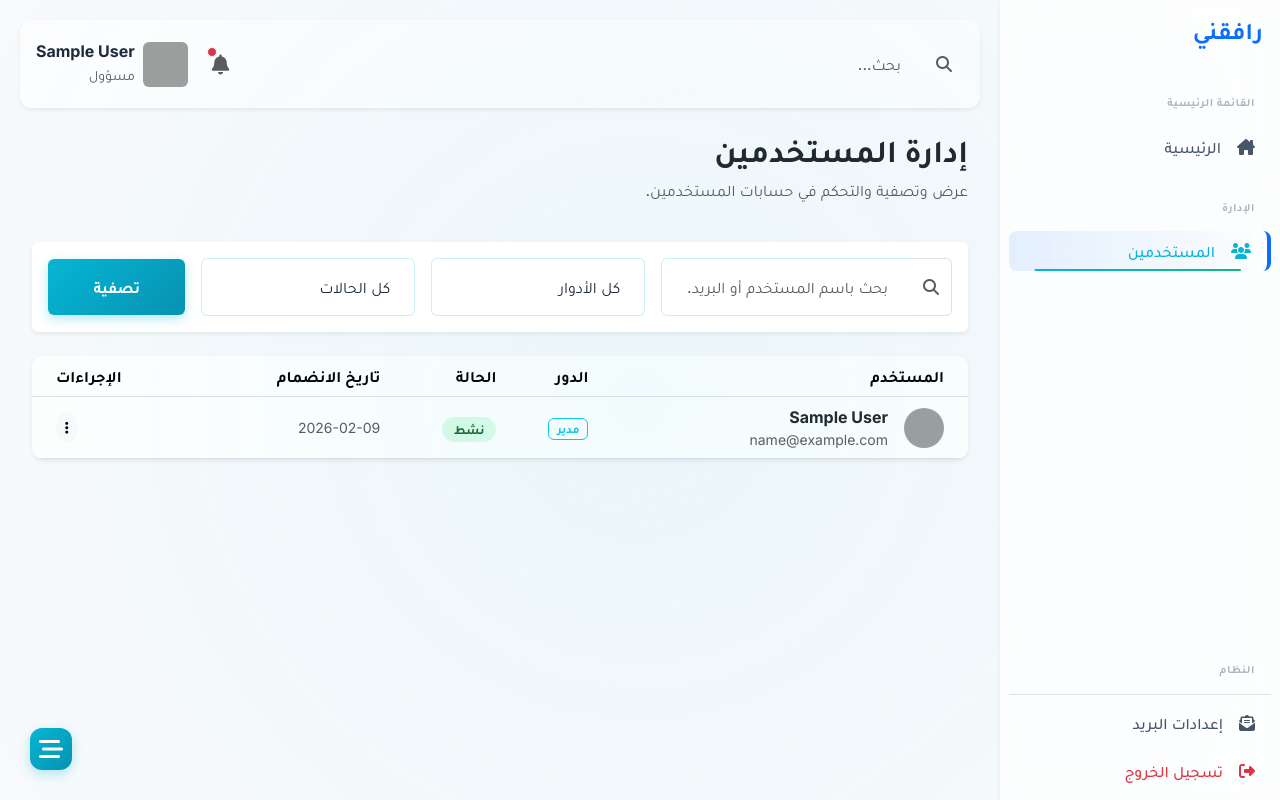
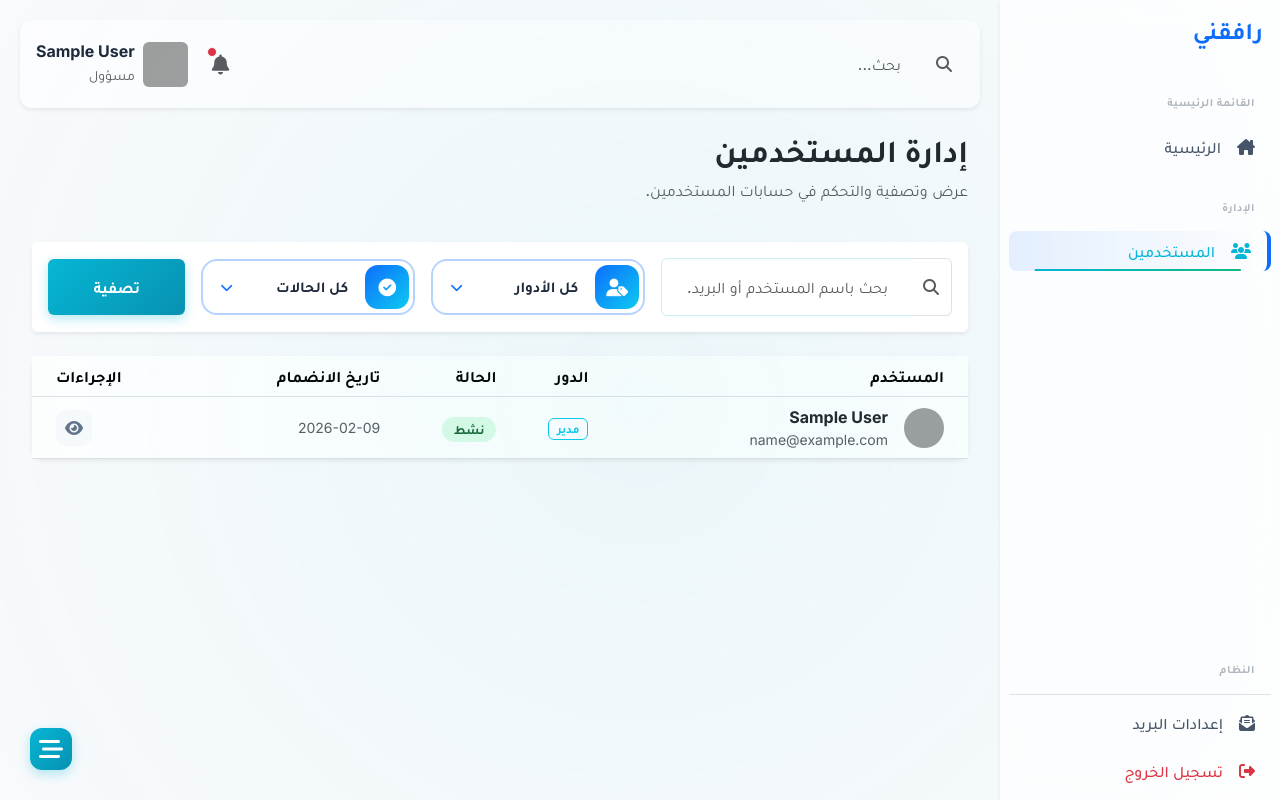
Before and after one commit to amraoui-mo7amed/rafikni, a Django app: page /dashboard/users/ in a window 1280 px wide. Run offline with Django 5.2, Linux system fonts and the light colour scheme; the visitor is signed in with stand-in values (Sample User, id 1); data comes from the database, SQL or seed files in the repository; some libraries are stand-ins or nearby versions; grey boxes are pictures that could not be loaded.

Commit message:
feat: Introduce custom select component and dedicated user list styling, centralizing admin access control with a new decorator.

```diff
--- /dev/null
+++ b/dashboard/static/dashboard/css/ultra_select.css
@@ -0,0 +1,129 @@
+:root {
+    --select-glow: rgba(13, 110, 253, 0.25);
+    --select-border: rgba(13, 110, 253, 0.3);
+    --select-bg: rgba(255, 255, 255, 0.9);
+    --select-text: #1e293b;
+    --select-transition: all 0.4s cubic-bezier(0.175, 0.885, 0.32, 1.275);
+    --dropdown-bg: rgba(255, 255, 255, 0.98);
+}
+
+.ultra-select-container {
+    position: relative;
+    width: 100%;
+    z-index: 100;
+}
+
+.ultra-select-wrapper {
+    display: flex;
+    align-items: center;
+    background: var(--select-bg);
+    backdrop-filter: blur(12px);
+    -webkit-backdrop-filter: blur(12px);
+    border: 2px solid var(--select-border);
+    border-radius: 16px;
+    padding: 2px;
+    transition: var(--select-transition);
+    cursor: pointer;
+    user-select: none;
+}
+
+.ultra-select-wrapper:hover, .ultra-select-wrapper.open {
+    border-color: #0d6efd;
+    transform: translateY(-2px);
+    box-shadow: 0 10px 25px -10px var(--select-glow);
+}
+
+.ultra-icon-box {
+    width: 44px;
+    height: 44px;
+    display: grid;
+    place-items: center;
+    background: linear-gradient(135deg, #0d6efd, #0dcaf0);
+    color: white;
+    border-radius: 13px;
+    margin: 2px;
+    font-size: 1.1rem;
+    transition: var(--select-transition);
+}
+
+.ultra-selected-value {
+    flex-grow: 1;
+    padding: 0 15px;
+    font-weight: 700;
+    color: var(--select-text);
+    font-size: 0.95rem;
+    white-space: nowrap;
+    overflow: hidden;
+    text-overflow: ellipsis;
+}
+
+.ultra-arrow {
+    padding: 0 15px;
+    color: #0d6efd;
+    font-size: 0.8rem;
+    transition: var(--select-transition);
+}
+
+.ultra-select-wrapper.open .ultra-arrow {
+    transform: rotate(180deg);
+}
+
+/* Floating Dropdown Menu */
+.ultra-dropdown {
+    position: absolute;
+    top: calc(100% + 10px);
+    left: 0;
+    right: 0;
+    background: var(--dropdown-bg);
+    backdrop-filter: blur(20px);
+    border: 1px solid rgba(13, 110, 253, 0.15);
+    border-radius: 16px;
+    box-shadow: 0 15px 35px rgba(0, 0, 0, 0.1);
+    opacity: 0;
+    visibility: hidden;
+    transform: translateY(10px) scale(0.95);
+    transition: all 0.3s cubic-bezier(0.68, -0.55, 0.265, 1.55);
+    overflow: hidden;
+    z-index: 1000;
+}
+
+.ultra-dropdown.show {
+    opacity: 1;
+    visibility: visible;
+    transform: translateY(0) scale(1);
+}
+
+.ultra-option {
+    padding: 12px 20px;
+    font-weight: 600;
+    color: var(--select-text);
+    cursor: pointer;
+    transition: all 0.2s ease;
+    text-align: right;
+    border-bottom: 1px solid rgba(0, 0, 0, 0.03);
+}
+
+.ultra-option:last-child {
+    border-bottom: none;
+}
+
+.ultra-option:hover {
+    background: rgba(13, 110, 253, 0.05);
+    color: #0d6efd;
+    padding-right: 25px;
+}
+
+.ultra-option.active {
+    background: #0d6efd;
+    color: white;
+}
+
+/* RTL Adjustments */
+[dir="rtl"] .ultra-selected-value {
+    text-align: right;
+}
+
+[dir="rtl"] .ultra-option:hover {
+    padding-right: 25px;
+    padding-left: 20px;
+}
--- /dev/null
+++ b/dashboard/static/dashboard/css/user_list.css
@@ -0,0 +1,105 @@
+/* User List Custom Styles */
+.user-avatar {
+    width: 40px;
+    height: 40px;
+    border-radius: 50%;
+    object-fit: cover;
+}
+
+.status-badge {
+    padding: 5px 12px;
+    border-radius: 50px;
+    font-size: 0.8rem;
+    font-weight: 600;
+}
+
+.status-active {
+    background: #dcfce7;
+    color: #166534;
+}
+
+.status-inactive {
+    background: #fee2e2;
+    color: #991b1b;
+}
+
+.table-responsive {
+    background: white;
+    border-radius: 12px;
+    overflow: visible; /* Changed to visible for dropdowns/tooltips */
+}
+
+.search-box {
+    max-width: 300px;
+}
+
+/* Action Buttons Styling */
+.action-btn {
+    width: 36px;
+    height: 36px;
+    display: inline-flex;
+    align-items: center;
+    justify-content: center;
+    border-radius: 10px;
+    border: 1px solid transparent;
+    transition: all 0.3s ease;
+    background: #f8fafc;
+    color: #64748b;
+}
+
+.action-btn:hover {
+    transform: translateY(-2px);
+}
+
+.btn-view:hover {
+    background: #e0f2fe;
+    color: #0ea5e9;
+    border-color: #bae6fd;
+}
+
+.btn-status-toggle:hover {
+    background: #fef3c7;
+    color: #d97706;
+    border-color: #fde68a;
+}
+
+.btn-status-toggle.active:hover {
+    background: #dcfce7;
+    color: #166534;
+    border-color: #bbf7d0;
+}
+
+.btn-delete:hover {
+    background: #fee2e2;
+    color: #dc2626;
+    border-color: #fecaca;
+}
+
+/* Modal Styling */
+.modal-confirm .modal-content {
+    border-radius: 20px;
+    border: none;
+}
+
+.modal-confirm .modal-header {
+    border-bottom: none;
+    padding: 25px 25px 5px;
+}
+
+.modal-confirm .modal-footer {
+    border-top: none;
+    padding: 10px 25px 25px;
+}
+
+.icon-box-danger {
+    width: 60px;
+    height: 60px;
+    margin: 0 auto 20px;
+    display: flex;
+    align-items: center;
+    justify-content: center;
+    border-radius: 50%;
+    background: #fee2e2;
+    color: #dc2626;
+    font-size: 1.5rem;
+}
--- /dev/null
+++ b/dashboard/static/dashboard/js/user_list.js
@@ -0,0 +1,116 @@
+/**
+ * User Management Logic
+ * Handles user details view, status toggling, and deletion with confirmations.
+ */
+
+const UserManager = {
+    init() {
+        this.userModal = new bootstrap.Modal(document.getElementById('userModal'));
+        this.deleteModal = new bootstrap.Modal(document.getElementById('deleteConfirmModal'));
+        this.csrfToken = document.querySelector('[name=csrfmiddlewaretoken]').value;
+        this.deleteUserId = null;
+
+        // Bind delete confirmation button
+        document.getElementById('confirmDeleteBtn').addEventListener('click', () => {
+            if (this.deleteUserId) this.executeDelete(this.deleteUserId);
+        });
+    },
+
+    viewDetails(pk) {
+        fetch(`/dashboard/users/${pk}/`, {
+            headers: { 'X-Requested-With': 'XMLHttpRequest' }
+        })
+        .then(r => r.json())
+        .then(res => {
+            if (res.success) {
+                const d = res.data;
+                document.getElementById('modalContent').innerHTML = `
+                    <div class="text-center mb-4">
+                        <img src="https://ui-avatars.com/api/?name=${d.username}&size=100&background=0D6EFD&color=fff" class="rounded-circle mb-3 shadow-sm border border-4 border-white">
+                        <h4 class="mb-0 fw-bold">${d.username}</h4>
+                        <span class="badge bg-primary px-3 rounded-pill mt-2">${d.role}</span>
+                    </div>
+                    <div class="row g-3">
+                        <div class="col-6"><div class="small text-muted">البريد الإلكتروني</div><div class="fw-bold text-dark">${d.email}</div></div>
+                        <div class="col-6"><div class="small text-muted">رقم الهاتف</div><div class="fw-bold text-dark">${d.phone}</div></div>
+                        <div class="col-6"><div class="small text-muted">تاريخ الميلاد</div><div class="fw-bold text-dark">${d.birthdate}</div></div>
+                        <div class="col-6"><div class="small text-muted">الحالة</div><div class="fw-bold text-dark">${d.is_active ? 'نشط' : 'محظور'}</div></div>
+                        <div class="col-6"><div class="small text-muted">انضم في</div><div class="fw-bold text-dark">${d.date_joined}</div></div>
+                        <div class="col-6"><div class="small text-muted">آخر دخول</div><div class="fw-bold text-dark">${d.last_login}</div></div>
+                    </div>
+                `;
+                this.userModal.show();
+            }
+        });
+    },
+
+    toggleStatus(pk, currentIsActive) {
+        const action = currentIsActive ? 'حظر' : 'تفعيل';
+        Swal.fire({
+            title: `هل أنت متأكد من ${action} المستخدم؟`,
+            icon: 'warning',
+            showCancelButton: true,
+            confirmButtonText: 'نعم، قم بذلك',
+            cancelButtonText: 'إلغاء',
+            confirmButtonColor: currentIsActive ? '#f59e0b' : '#10b981',
+            customClass: {
+                confirmButton: 'btn btn-warning px-4 py-2',
+                cancelButton: 'btn btn-light px-4 py-2'
+            }
+        }).then((result) => {
+            if (result.isConfirmed) {
+                fetch(`/dashboard/users/${pk}/toggle-status/`, {
+                    method: 'POST',
+                    headers: { 'X-CSRFToken': this.csrfToken }
+                }).then(r => r.json()).then(res => {
+                    if (res.success) {
+                        Swal.fire('تم بنجاح', res.message, 'success').then(() => location.reload());
+                    } else {
+                        Swal.fire('خطأ', res.message, 'error');
+                    }
+                });
+            }
+        });
+    },
+
+    requestDelete(pk) {
+        this.deleteUserId = pk;
+        this.deleteModal.show();
+    },
+
+    executeDelete(pk) {
+        const btn = document.getElementById('confirmDeleteBtn');
+        const originalText = btn.innerHTML;
+        btn.disabled = true;
+        btn.innerHTML = '<span class="spinner-border spinner-border-sm me-2"></span> جاري الحذف...';
+
+        fetch(`/dashboard/users/${pk}/delete/`, {
+            method: 'POST',
+            headers: { 'X-CSRFToken': this.csrfToken }
+        })
+        .then(r => r.json())
+        .then(res => {
+            this.deleteModal.hide();
+            if (res.success) {
+                Swal.fire('تم الحذف', res.message, 'success').then(() => location.reload());
+            } else {
+                Swal.fire('خطأ', res.message, 'error');
+                btn.disabled = false;
+                btn.innerHTML = originalText;
+            }
+        })
+        .catch(() => {
+            Swal.fire('خطأ', 'حدث خطأ غير متوقع', 'error');
+            btn.disabled = false;
+            btn.innerHTML = originalText;
+        });
+    }
+};
+
+// Initialize on DOM load
+document.addEventListener('DOMContentLoaded', () => UserManager.init());
+
+// Global access for onclick
+window.viewUserDetails = (pk) => UserManager.viewDetails(pk);
+window.toggleUserStatus = (pk, currentIsActive) => UserManager.toggleStatus(pk, currentIsActive);
+window.deleteUser = (pk) => UserManager.requestDelete(pk);
--- a/dashboard/templates/dashboard/users/user_list.html
+++ b/dashboard/templates/dashboard/users/user_list.html
@@ -3,14 +3,8 @@
 
 {% block extra_css %}
     {{ block.super }}
-    <style>
-        .user-avatar { width: 40px; height: 40px; border-radius: 50%; object-fit: cover; }
-        .status-badge { padding: 5px 12px; border-radius: 50px; font-size: 0.8rem; font-weight: 600; }
-        .status-active { background: #dcfce7; color: #166534; }
-        .status-inactive { background: #fee2e2; color: #991b1b; }
-        .table-responsive { background: white; border-radius: 12px; overflow: hidden; }
-        .search-box { max-width: 300px; }
-    </style>
+    <link rel="stylesheet" href="{% static 'dashboard/css/ultra_select.css' %}?v={% now 'U' %}" />
+    <link rel="stylesheet" href="{% static 'dashboard/css/user_list.css' %}?v={% now 'U' %}" />
 {% endblock extra_css %}
 
 {% block dash_content %}
@@ -25,6 +19,7 @@
 <div class="card border-0 shadow-sm mb-4">
     <div class="card-body p-3">
         <form method="get" class="row g-3 align-items-center">
+            {% csrf_token %}
             <div class="col-md-4">
                 <div class="input-group search-box">
                     <span class="input-group-text bg-white border-end-0"><i class="fa-solid fa-magnifying-glass text-muted"></i></span>
@@ -32,22 +27,13 @@
                 </div>
             </div>
             <div class="col-md-3">
-                <select name="role" class="form-select">
-                    <option value="">كل الأدوار</option>
-                    {% for val, label in role_choices %}
-                        <option value="{{ val }}" {% if role == val %}selected{% endif %}>{{ label }}</option>
-                    {% endfor %}
-                </select>
+                {% include "partials/styled_select.html" with name="role" options=role_choices selected=role placeholder="كل الأدوار" icon="fa-solid fa-user-tag" %}
             </div>
             <div class="col-md-3">
-                <select name="status" class="form-select">
-                    <option value="">كل الحالات</option>
-                    <option value="active" {% if status == 'active' %}selected{% endif %}>نشط</option>
-                    <option value="inactive" {% if status == 'inactive' %}selected{% endif %}>محظور / غير نشط</option>
-                </select>
+                {% include "partials/styled_select.html" with name="status" options=status_choices selected=status placeholder="كل الحالات" icon="fa-solid fa-circle-check" %}
             </div>
             <div class="col-md-2">
-                <button type="submit" class="btn btn-primary w-100">تصفية</button>
+                <button type="submit" class="btn btn-primary w-100 py-2">تصفية</button>
             </div>
         </form>
     </div>
@@ -70,7 +56,7 @@
             <tr>
                 <td class="ps-4">
                     <div class="d-flex align-items-center">
-                        <img src="{% if user.profile.profile_pic %}{{ user.profile.profile_pic.url }}{% else %}https://ui-avatars.com/api/?name={{ user.username }}&background=random{% endif %}" class="user-avatar me-3" alt="">
+                        <img src="{% if user.profile.profile_pic %}{{ user.profile.profile_pic.url }}{% else %}https://ui-avatars.com/api/?name={{ user.username }}&background=0D6EFD&color=fff{% endif %}" class="user-avatar me-3" alt="">
                         <div>
                             <div class="fw-bold text-dark">{{ user.get_full_name|default:user.username }}</div>
                             <div class="small text-muted">{{ user.email }}</div>
@@ -93,23 +79,20 @@
                     {{ user.date_joined|date:"Y-m-d" }}
                 </td>
                 <td class="text-end pe-4">
-                    <div class="dropdown">
-                        <button class="btn btn-light btn-sm rounded-circle" data-bs-toggle="dropdown">
-                            <i class="fa-solid fa-ellipsis-vertical"></i>
+                    <div class="d-flex justify-content-end gap-2">
+                        <button class="action-btn btn-view" title="عرض التفاصيل" onclick="viewUserDetails({{ user.pk }})">
+                            <i class="fa-solid fa-eye"></i>
                         </button>
-                        <ul class="dropdown-menu dropdown-menu-end shadow-sm border-0">
-                            <li><a class="dropdown-item py-2" href="javascript:void(0)" onclick="viewUserDetails({{ user.pk }})"><i class="fa-solid fa-eye me-2 text-primary"></i> التفاصيل</a></li>
-                            {% if not user.is_superuser %}
-                            <li>
-                                <a class="dropdown-item py-2" href="javascript:void(0)" onclick="toggleUserStatus({{ user.pk }}, {{ user.is_active|yesno:'true,false' }})">
-                                    <i class="fa-solid {% if user.is_active %}fa-ban text-warning{% else %}fa-check text-success{% endif %} me-2"></i>
-                                    {% if user.is_active %}حظر{% else %}تفعيل{% endif %}
-                                </a>
-                            </li>
-                            <li><hr class="dropdown-divider"></li>
-                            <li><a class="dropdown-item py-2 text-danger" href="javascript:void(0)" onclick="deleteUser({{ user.pk }})"><i class="fa-solid fa-trash me-2"></i> حذف</a></li>
-                            {% endif %}
-                        </ul>
+                        {% if not user.is_superuser %}
+                            <button class="action-btn btn-status-toggle {% if user.is_active %}active{% endif %}"
+                                    title="{% if user.is_active %}حظر{% else %}تفعيل{% endif %}"
+                                    onclick="toggleUserStatus({{ user.pk }}, {{ user.is_active|yesno:'true,false' }})">
+                                <i class="fa-solid {% if user.is_active %}fa-user-check{% else %}fa-user-slash{% endif %}"></i>
+                            </button>
+                            <button class="action-btn btn-delete text-danger" title="حذف المستخدم" onclick="deleteUser({{ user.pk }})">
+                                <i class="fa-solid fa-trash-can"></i>
+                            </button>
+                        {% endif %}
                     </div>
                 </td>
             </tr>
@@ -127,9 +110,9 @@
 <!-- Details Modal -->
 <div class="modal fade" id="userModal" tabindex="-1">
     <div class="modal-dialog modal-dialog-centered">
-        <div class="modal-content border-0 shadow">
-            <div class="modal-header bg-primary text-white">
-                <h5 class="modal-title">تفاصيل المستخدم</h5>
+        <div class="modal-content border-0 shadow-lg">
+            <div class="modal-header bg-primary text-white py-3">
+                <h5 class="modal-title fw-bold">تفاصيل المستخدم</h5>
                 <button type="button" class="btn-close btn-close-white" data-bs-dismiss="modal"></button>
             </div>
             <div class="modal-body p-4" id="modalContent">
@@ -138,89 +121,32 @@
         </div>
     </div>
 </div>
+
+<!-- Delete Confirmation Modal (Bootstrap) -->
+<div class="modal fade modal-confirm" id="deleteConfirmModal" tabindex="-1">
+    <div class="modal-dialog modal-sm modal-dialog-centered">
+        <div class="modal-content shadow">
+            <div class="modal-header">
+                <div class="icon-box-danger">
+                    <i class="fa-solid fa-triangle-exclamation"></i>
+                </div>
+            </div>
+            <div class="modal-body text-center p-4">
+                <h4 class="fw-bold mb-3">هل أنت متأكد؟</h4>
+                <p class="text-muted">لا يمكن التراجع عن عملية حذف المستخدم بعد تنفيذها نهائياً.</p>
+            </div>
+            <div class="modal-footer flex-nowrap p-0 border-top overflow-hidden">
+                <button type="button" class="btn btn-lg btn-link fs-6 text-decoration-none col-6 m-0 rounded-0 border-end py-3 text-dark fw-bold" data-bs-dismiss="modal">إلغاء</button>
+                <button type="button" class="btn btn-lg btn-link fs-6 text-decoration-none col-6 m-0 rounded-0 py-3 text-danger fw-bold" id="confirmDeleteBtn">تأكيد الحذف</button>
+            </div>
+        </div>
+    </div>
+</div>
+
 {% endblock dash_content %}
 
 {% block extra_js %}
-<script src="https://cdn.jsdelivr.net/npm/sweetalert2@11"></script>
-<script>
-    const userModal = new bootstrap.Modal(document.getElementById('userModal'));
-
-    function viewUserDetails(pk) {
-        fetch(`/dashboard/users/${pk}/`, {
-            headers: {'X-Requested-With': 'XMLHttpRequest'}
-        })
-        .then(r => r.json())
-        .then(res => {
-            if(res.success) {
-                const d = res.data;
-                document.getElementById('modalContent').innerHTML = `
-                    <div class="text-center mb-4">
-                        <img src="https://ui-avatars.com/api/?name=${d.username}&size=100&background=random" class="rounded-circle mb-3 shadow-sm">
-                        <h4 class="mb-0">${d.username}</h4>
-                        <span class="badge bg-primary">${d.role}</span>
-                    </div>
-                    <div class="row g-3">
-                        <div class="col-6"><strong>البريد:</strong><br>${d.email}</div>
-                        <div class="col-6"><strong>الهاتف:</strong><br>${d.phone}</div>
-                        <div class="col-6"><strong>تاريخ الميلاد:</strong><br>${d.birthdate}</div>
-                        <div class="col-6"><strong>الحالة:</strong><br>${d.is_active ? 'نشط' : 'محظور'}</div>
-                        <div class="col-6"><strong>انضم في:</strong><br>${d.date_joined}</div>
-                        <div class="col-6"><strong>آخر دخول:</strong><br>${d.last_login}</div>
-                    </div>
-                `;
-                userModal.show();
-            }
-        });
-    }
-
-    function toggleUserStatus(pk, currentIsActive) {
-        const action = currentIsActive ? 'حظر' : 'تفعيل';
-        Swal.fire({
-            title: `هل أنت متأكد من ${action} المستخدم؟`,
-            icon: 'warning',
-            showCancelButton: true,
-            confirmButtonText: 'نعم',
-            cancelButtonText: 'إلغاء',
-            confirmButtonColor: currentIsActive ? '#f59e0b' : '#10b981'
-        }).then((result) => {
-            if (result.isConfirmed) {
-                fetch(`/dashboard/users/${pk}/toggle-status/`, {
-                    method: 'POST',
-                    headers: {'X-CSRFToken': '{{ csrf_token }}'}
-                }).then(r => r.json()).then(res => {
-                    if(res.success) {
-                        Swal.fire('نجاح', res.message, 'success').then(() => location.reload());
-                    } else {
-                        Swal.fire('خطأ', res.message, 'error');
-                    }
-                });
-            }
-        });
-    }
-
-    function deleteUser(pk) {
-        Swal.fire({
-            title: 'هل أنت متأكد من حذف المستخدم نهائياً؟',
-            text: "لا يمكن التراجع عن هذه العملية!",
-            icon: 'danger',
-            showCancelButton: true,
-            confirmButtonText: 'حذف الآن',
-            cancelButtonText: 'إلغاء',
-            confirmButtonColor: '#dc2626'
-        }).then((result) => {
-            if (result.isConfirmed) {
-                fetch(`/dashboard/users/${pk}/delete/`, {
-                    method: 'POST',
-                    headers: {'X-CSRFToken': '{{ csrf_token }}'}
-                }).then(r => r.json()).then(res => {
-                    if(res.success) {
-                        Swal.fire('تم الحذف', res.message, 'success').then(() => location.reload());
-                    } else {
-                        Swal.fire('خطأ', res.message, 'error');
-                    }
-                });
-            }
-        });
-    }
-</script>
+    <script src="{% static 'dashboard/js/ultra_select.js' %}?v={% now 'U' %}"></script>
+    <script src="{% static 'dashboard/js/user_list.js' %}?v={% now 'U' %}"></script>
+    <script src="https://cdn.jsdelivr.net/npm/sweetalert2@11"></script>
 {% endblock extra_js %}
--- a/dashboard/views/users.py
+++ b/dashboard/views/users.py
@@ -1,19 +1,14 @@
 from django.shortcuts import render, get_object_or_404, redirect
 from django.contrib.auth.models import User
-from django.contrib.auth.decorators import login_required, user_passes_test
+from django.contrib.auth.decorators import login_required
 from django.http import JsonResponse
 from django.db.models import Q
 from user_auth.models import UserProfile
-
-
-def is_admin(user):
-    return user.is_authenticated and (
-        user.is_superuser or (hasattr(user, "profile") and user.profile.role == "admin")
-    )
+from ..decorators import admin_required
 
 
 @login_required
-@user_passes_test(is_admin)
+@admin_required
 def user_list(request):
     query = request.GET.get("q", "")
     role = request.GET.get("role", "")
@@ -44,12 +39,13 @@ def user_list(request):
         "role": role,
         "status": status,
         "role_choices": UserProfile.RoleChoices.choices,
+        "status_choices": [("active", "نشط"), ("inactive", "محظور / غير نشط")],
     }
     return render(request, "dashboard/users/user_list.html", context)
 
 
 @login_required
-@user_passes_test(is_admin)
+@admin_required
 def user_detail(request, pk):
     user = get_object_or_404(User, pk=pk)
     if request.headers.get("x-requested-with") == "XMLHttpRequest":
@@ -78,7 +74,7 @@ def user_detail(request, pk):
 
 
 @login_required
-@user_passes_test(is_admin)
+@admin_required
 def user_delete(request, pk):
     if request.method == "POST":
         user = get_object_or_404(User, pk=pk)
@@ -92,7 +88,7 @@ def user_delete(request, pk):
 
 
 @login_required
-@user_passes_test(is_admin)
+@admin_required
 def user_toggle_status(request, pk):
     if request.method == "POST":
         user = get_object_or_404(User, pk=pk)
--- /dev/null
+++ b/templates/partials/styled_select.html
@@ -0,0 +1,38 @@
+<div class="ultra-select-container" id="custom-select-{{ name }}">
+    <div class="ultra-select-wrapper" onclick="toggleUltraDropdown('{{ name }}')">
+        {% if icon %}
+            <div class="ultra-icon-box">
+                <i class="{{ icon }}"></i>
+            </div>
+        {% endif %}
+
+        <div class="ultra-selected-value">
+            {% if selected %}
+                {% for val, label in options %}
+                    {% if selected == val %}{{ label }}{% endif %}
+                {% endfor %}
+            {% else %}
+                {{ placeholder }}
+            {% endif %}
+        </div>
+
+        <input type="hidden" name="{{ name }}" value="{{ selected|default:'' }}" id="input-{{ name }}">
+
+        <div class="ultra-arrow">
+            <i class="fa-solid fa-chevron-down"></i>
+        </div>
+    </div>
+
+    <div class="ultra-dropdown" id="dropdown-{{ name }}">
+        {% if placeholder %}
+            <div class="ultra-option {% if not selected %}active{% endif %}" onclick="selectUltraOption('{{ name }}', '', '{{ placeholder }}')">
+                {{ placeholder }}
+            </div>
+        {% endif %}
+        {% for val, label in options %}
+            <div class="ultra-option {% if selected == val %}active{% endif %}" onclick="selectUltraOption('{{ name }}', '{{ val }}', '{{ label }}')">
+                {{ label }}
+            </div>
+        {% endfor %}
+    </div>
+</div>
```
Also changed, not shown: dashboard/decorators.py (added, +21 -0 lines), dashboard/static/dashboard/js/ultra_select.js (added, +69 -0 lines).
